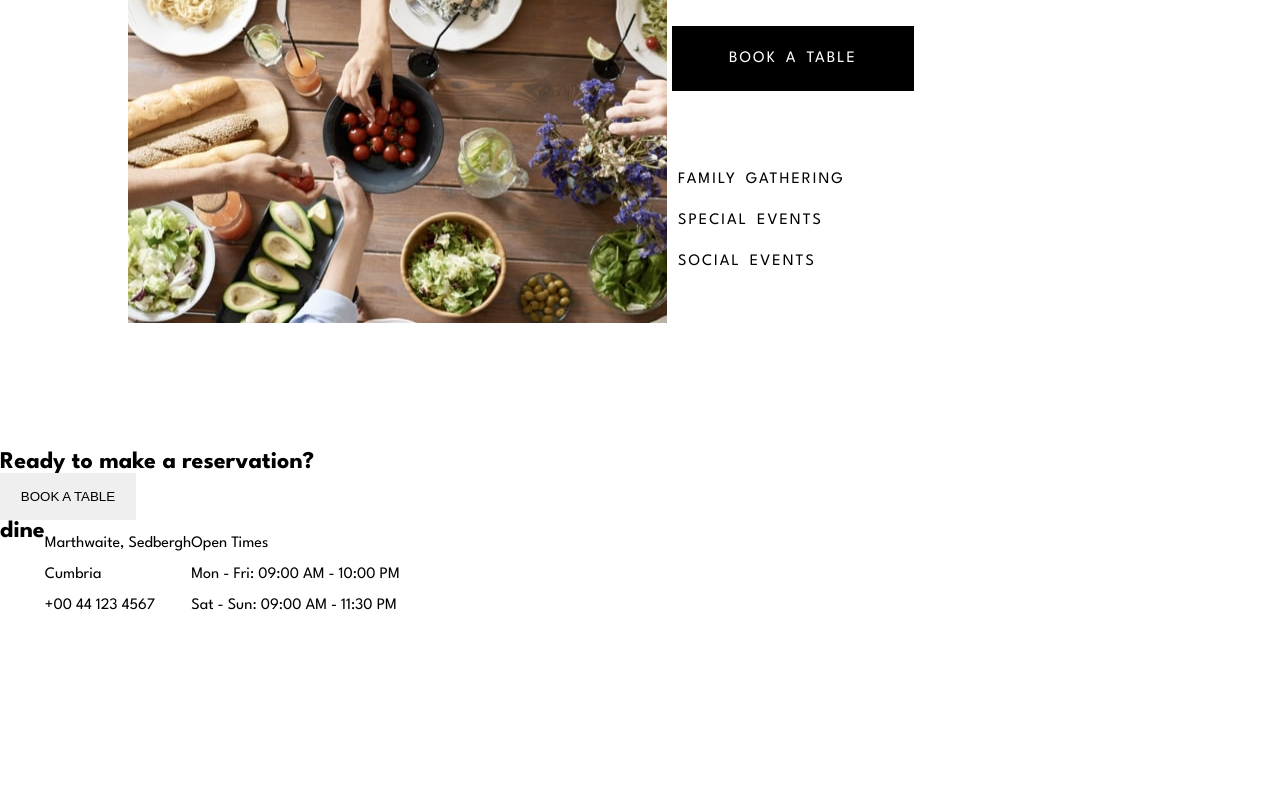
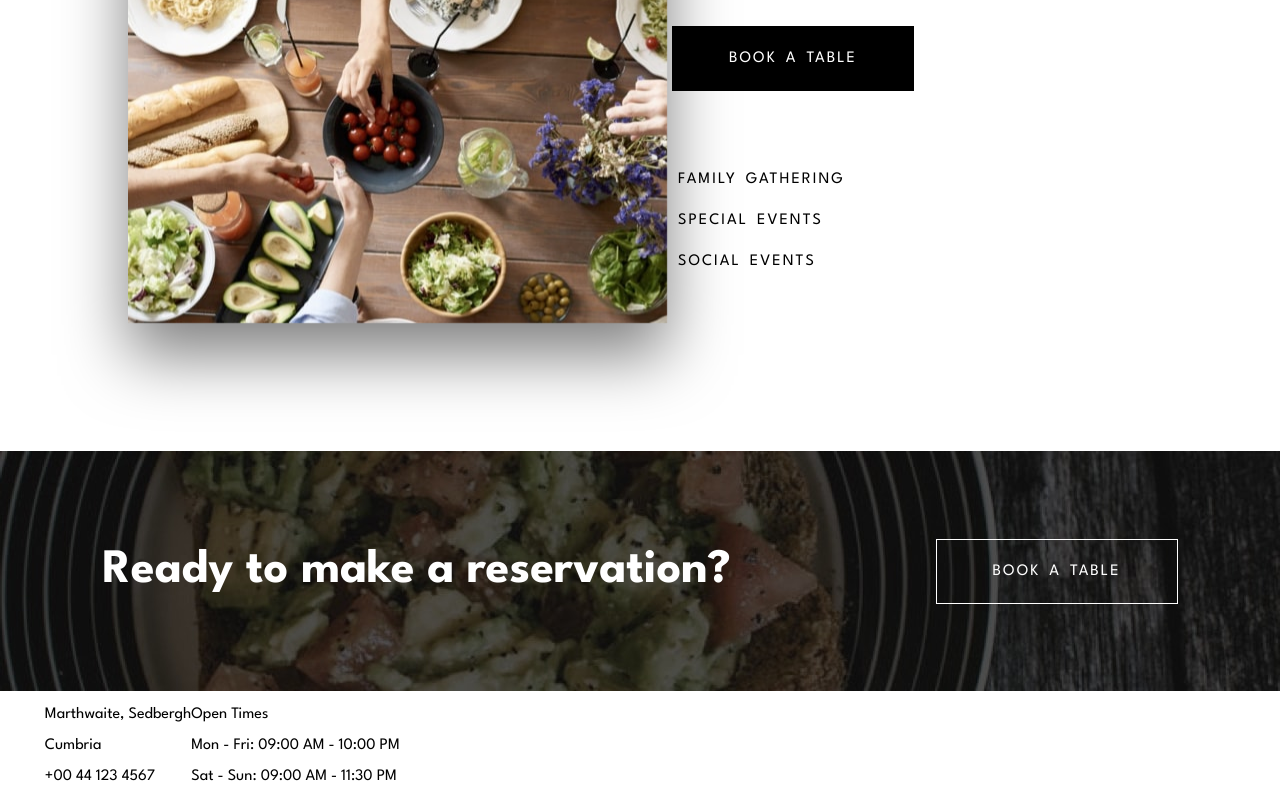
Before and after one commit to litewskidev/dine-restaurant, a React (Create React App) app: page / in a window 1280 px wide. Shown: the part 3375-4175 px from the top of the page. Before the commit the page ends 4004 px from the top, so only its background shows below. Built offline with nearby package versions, Linux system fonts and the light colour scheme.

Commit message:
add Footer component

```diff
--- a/src/components/Events/Events.module.scss
+++ b/src/components/Events/Events.module.scss
@@ -11,6 +11,7 @@
 
 .events__content__img {
   background: url(../../images/homepage/family-gathering-desktop.jpg);
+  filter: drop-shadow(0rem 2rem 2rem rgba(0, 0, 0, 0.5));
   flex-basis: 33.7rem;
   height: 37.5rem;
   position: relative;
--- a/src/components/Footer/Footer.js
+++ b/src/components/Footer/Footer.js
@@ -4,10 +4,12 @@ import styles from './Footer.module.scss';
 
 const Footer = () => {
   return(
-    <div>
-      <h2>Ready to make a reservation?</h2>
-      <ButtonBook>Book a table</ButtonBook>
-      <Address />
+    <div className={styles.footer}>
+      <div className={styles.footer__content}>
+          <h2 className='text__L'>Ready to make a reservation?</h2>
+          <ButtonBook class='white'>Book a table</ButtonBook>
+      </div>
+        <Address />
     </div>
   );
 };
--- a/src/components/Footer/Footer.module.scss
+++ b/src/components/Footer/Footer.module.scss
@@ -0,0 +1,20 @@
+@import '../../styles/settings.scss';
+
+.footer {
+  max-width: 100%;
+  display: flex;
+  flex-direction: column;
+
+  h2 {
+    color: $white;
+  }
+}
+
+.footer__content {
+  height: 15rem;
+  display: flex;
+  justify-content: space-around;
+  align-items: center;
+
+  background: url(../../images/homepage/ready-bg-desktop.jpg);
+}
```
